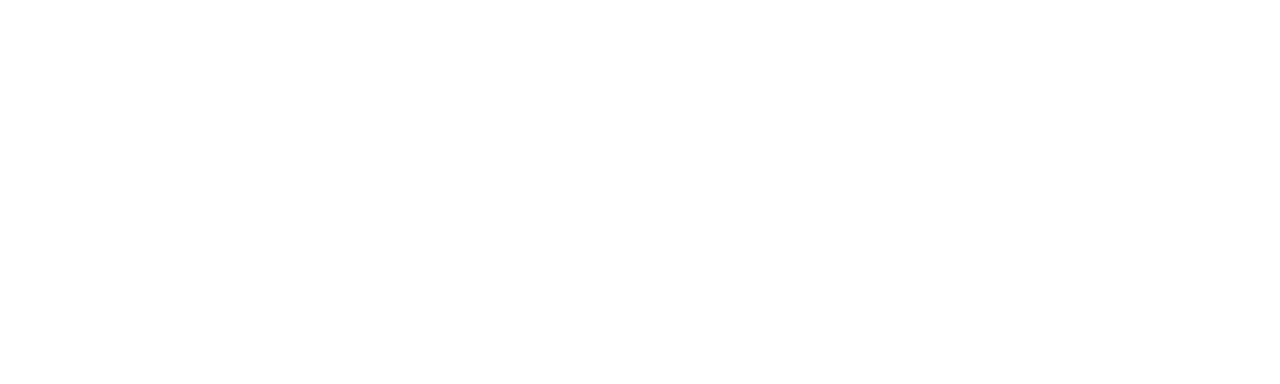
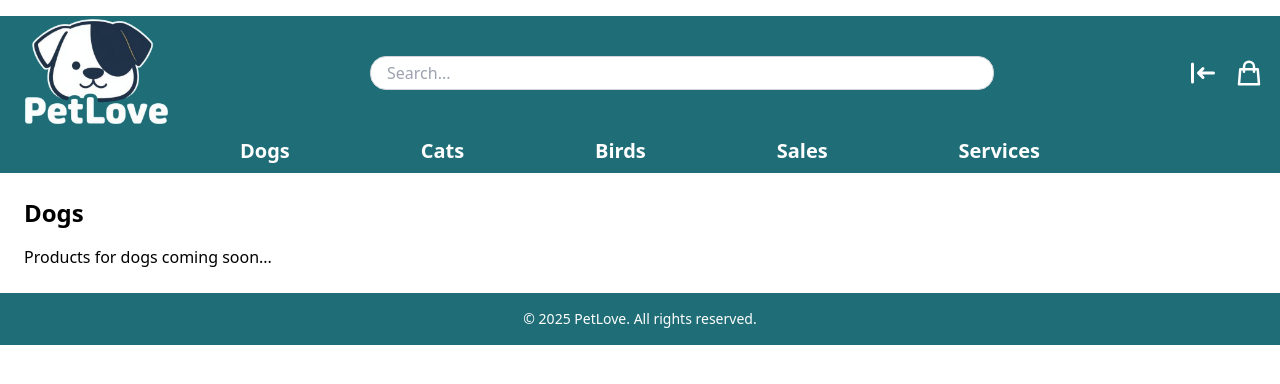
Before and after one commit to ToastedGMS/pet-front, a React (Vite) app: page /dogs in a window 1280 px wide. Before the commit this address had no page. Shown: the top 384 px of the page. Built offline with nearby package versions, Linux system fonts and the light colour scheme.

Commit message:
Add routes for product categories

```diff
--- a/src/main.tsx
+++ b/src/main.tsx
@@ -3,12 +3,23 @@
 import { BrowserRouter, Routes, Route } from 'react-router-dom';
 import './index.css';
 import Layout from './pages/Layout.tsx';
+import Dogs from './pages/Dogs/Dogs.tsx';
+import Cats from './pages/Cats/Cats.tsx';
+import Birds from './pages/Birds/Birds.tsx';
+import Sales from './pages/Sales/Sales.tsx';
+import Services from './pages/Services/Services.tsx';
 
 createRoot(document.getElementById('root')!).render(
 	<BrowserRouter>
 		<StrictMode>
 			<Routes>
-				<Route path="/" element={<Layout />}></Route>
+				<Route path="/" element={<Layout />}>
+					<Route path="/dogs" element={<Dogs />} />
+					<Route path="/cats" element={<Cats />} />
+					<Route path="/birds" element={<Birds />} />
+					<Route path="/sales" element={<Sales />} />
+					<Route path="/services" element={<Services />} />
+				</Route>
 			</Routes>
 		</StrictMode>
 	</BrowserRouter>
```
